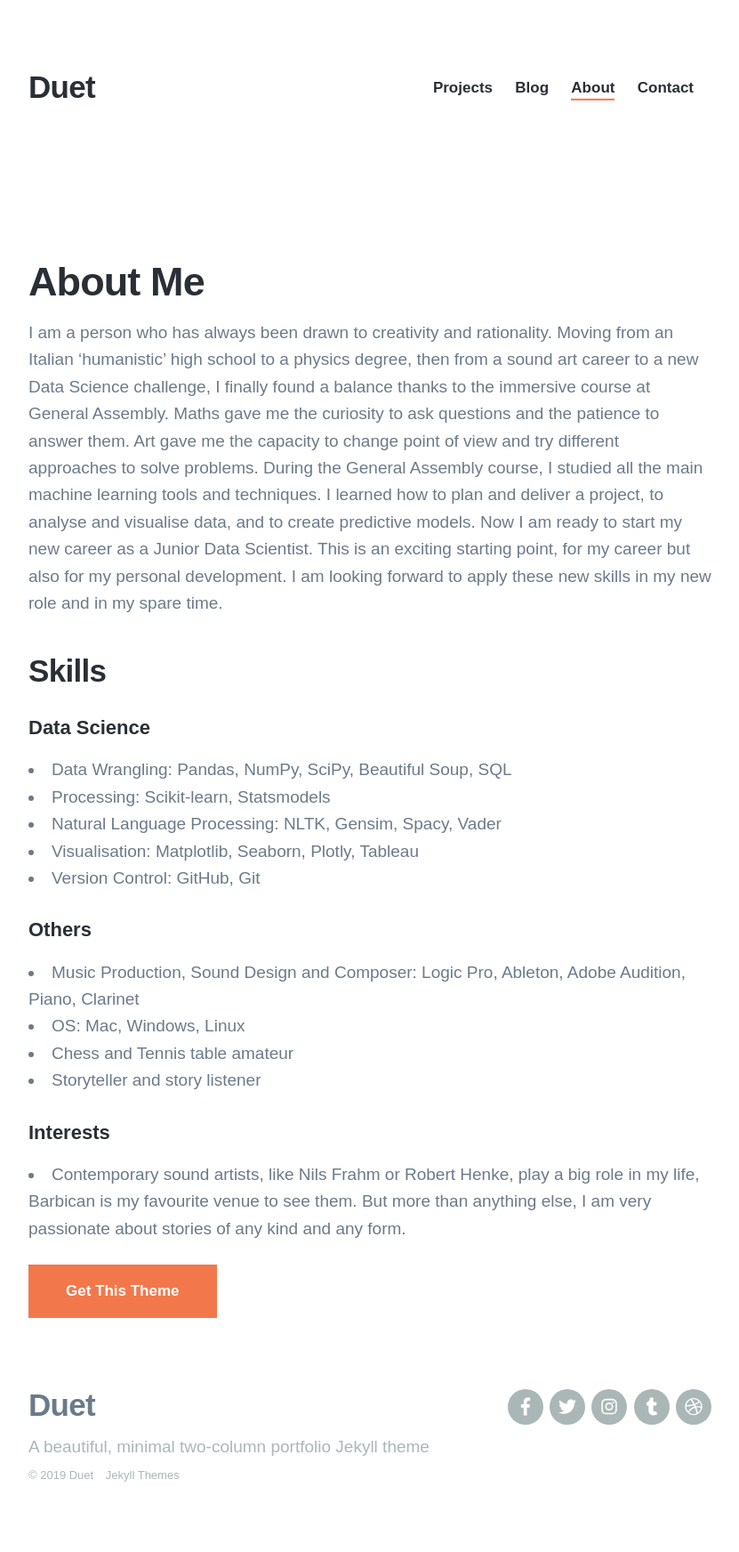
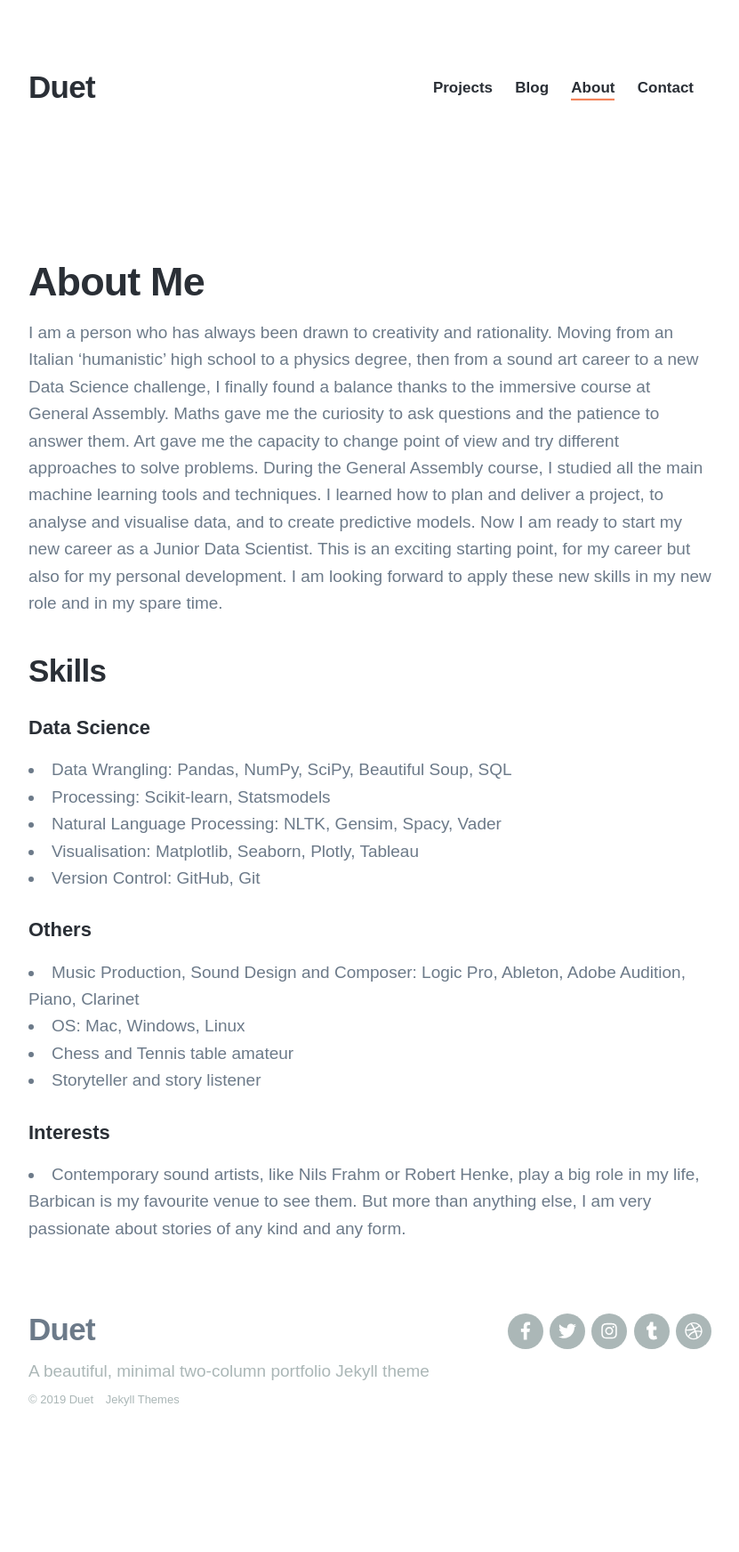
Before and after one commit to enrico-cascavilla/enrico-cascavilla.github.io, a Jekyll site: the page built from _pages/about.md, in a window 1280 px wide. Shown: the whole page at 89% size, without its empty margins (224-1055 px from the left). Built offline with Jekyll 4.4.1, drawn with Linux system fonts in a browser that asks for light colours; nearby versions of some CDN libraries; some web fonts are replaced; after the commit the page ends 1659 px from its top, so only the background shows below that.

Commit message:
new portfolio3

```diff
--- a/_pages/about.md
+++ b/_pages/about.md
@@ -31,6 +31,3 @@ During the General Assembly course, I studied all the main machine learning tool
 #### Interests
 
 * Contemporary sound artists, like Nils Frahm or Robert Henke, play a big role in my life, Barbican is my favourite venue to see them. But more than anything else, I am very passionate about stories of any kind and any form.
-
-
-<a href="https://jekyllthemes.io/theme/duet-portfolio-jekyll-theme" class="button button--large">Get This Theme</a>
```
